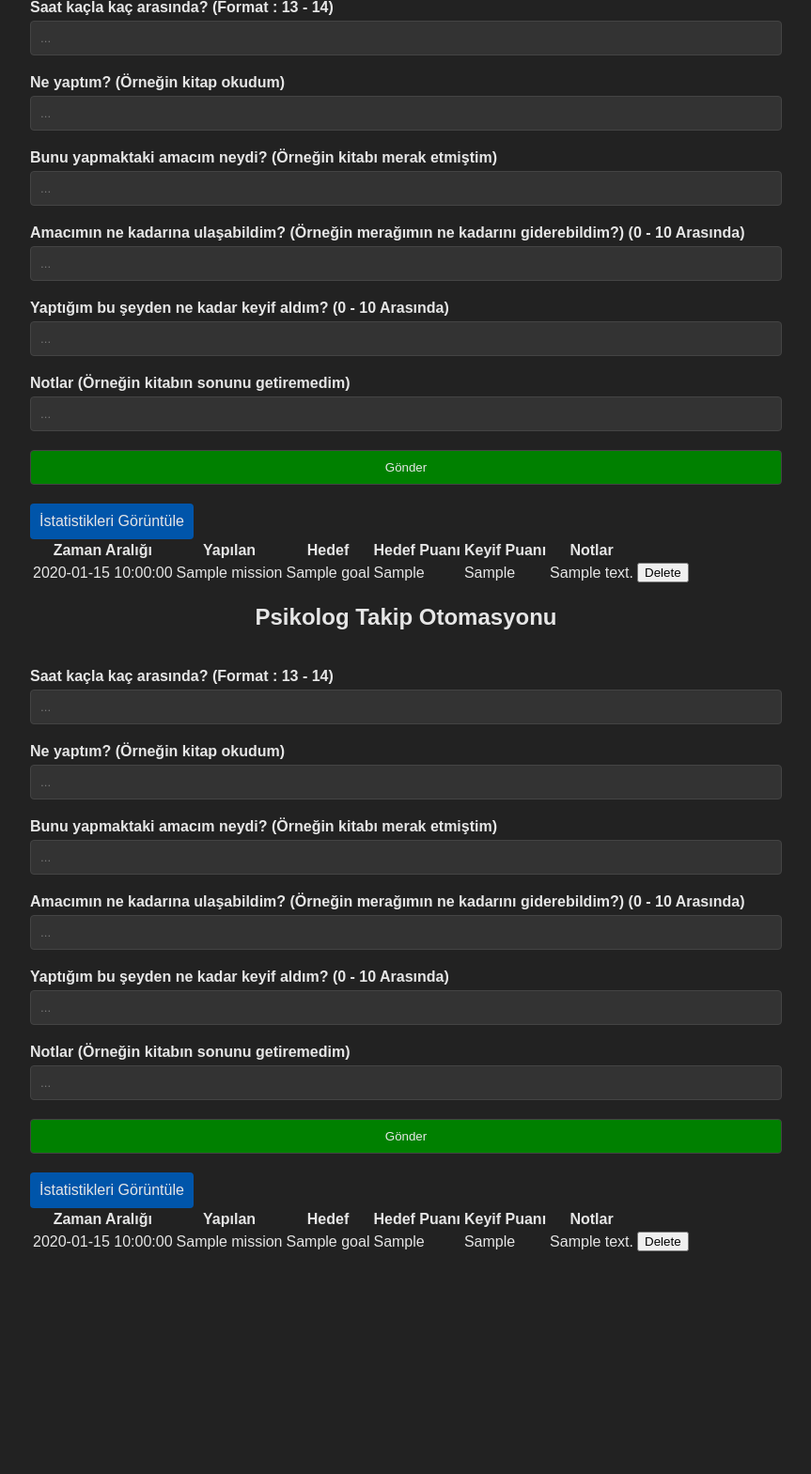
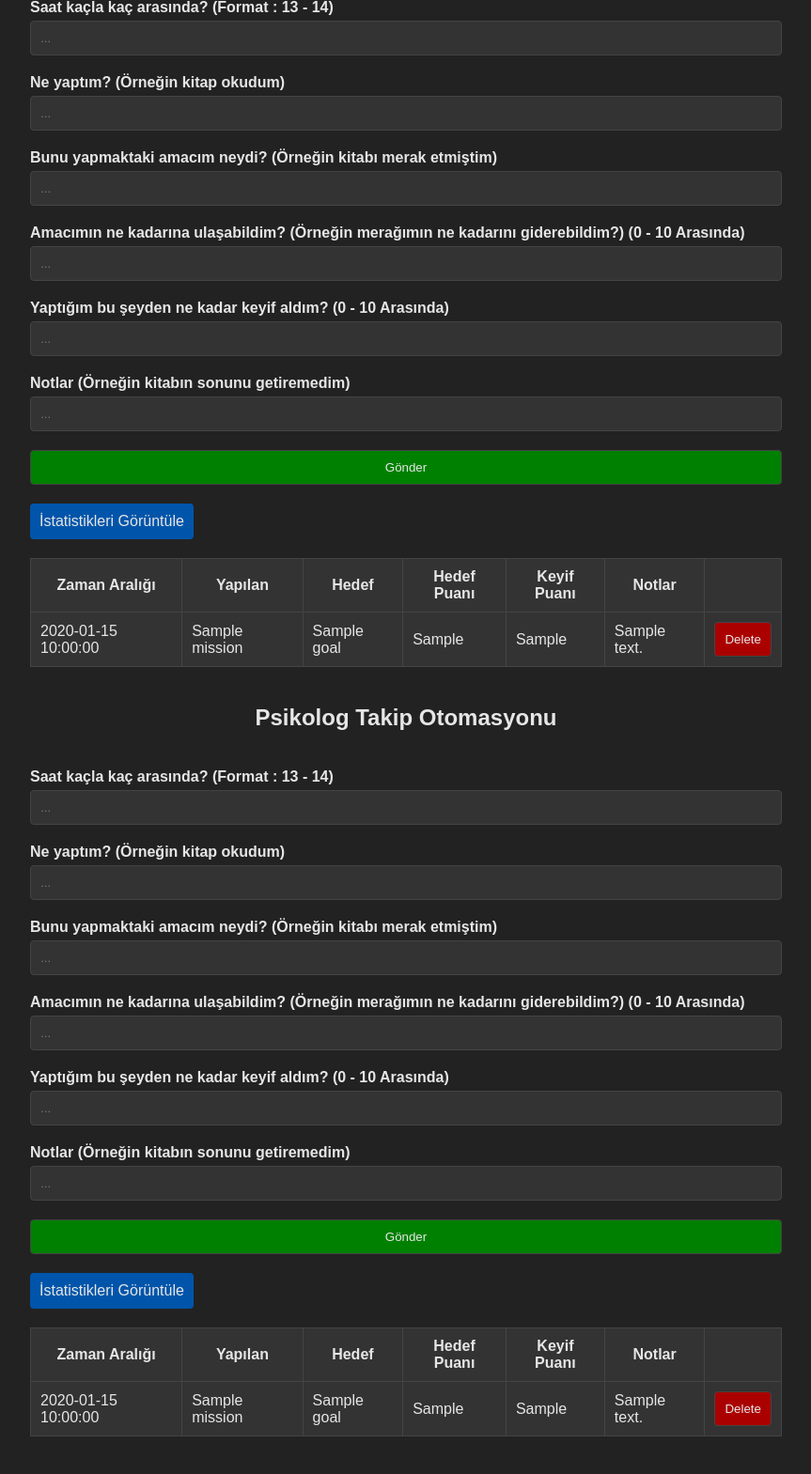
Before and after one commit to asaykal/Form-Statistics-Analyzer, a Flask app: template templates/index.html in a window 1280 px wide. Shown: the part 69-1638 px from the top of the page at 94% size, without its empty margins (208-1071 px from the left). Before the commit the page ends 1401 px from the top, so only its background shows below. Run offline with Flask 3, Linux system fonts and the light colour scheme; the template is opened without the code that fills it: most values are stand-ins (such as "Sample title", 1, 10 or a date in 2020); parts of the project's set-up code (start-up, migrations or seed data) failed here and were passed over.

Commit message:
Update style.css

```diff
--- a/static/css/style.css
+++ b/static/css/style.css
@@ -81,3 +81,53 @@ a:hover {
     width: 100%;
   }
 }
+table {
+  width: 100%;
+  border-collapse: collapse;
+  margin-bottom: 20px;
+  margin-top: 20px;
+}
+
+table th,
+table td {
+  padding: 10px;
+  border: 1px solid #444444;
+}
+
+table th {
+  background-color: #333333;
+  color: #e6e6e6;
+  font-weight: bold;
+}
+
+table td {
+  background-color: #222222;
+  color: #e6e6e6;
+}
+
+table tr:nth-child(even) td {
+  background-color: #333333;
+}
+
+table tr:hover td {
+  background-color: #555555;
+  cursor: pointer;
+}
+
+.delete {
+  background-color: #aa0000 !important;
+  text-decoration: none;
+  border: 1px solid #444444;
+  border-radius: 4px;
+  transition: background-color 0.3s ease;
+  display: inline-block;
+  padding: 10px;
+  color: #e6e6e6;
+  box-sizing: border-box;
+}
+.delete:hover {
+  background-color: #770000 !important;
+}
+.delete:active {
+  background-color: #550000 !important;
+}
```
